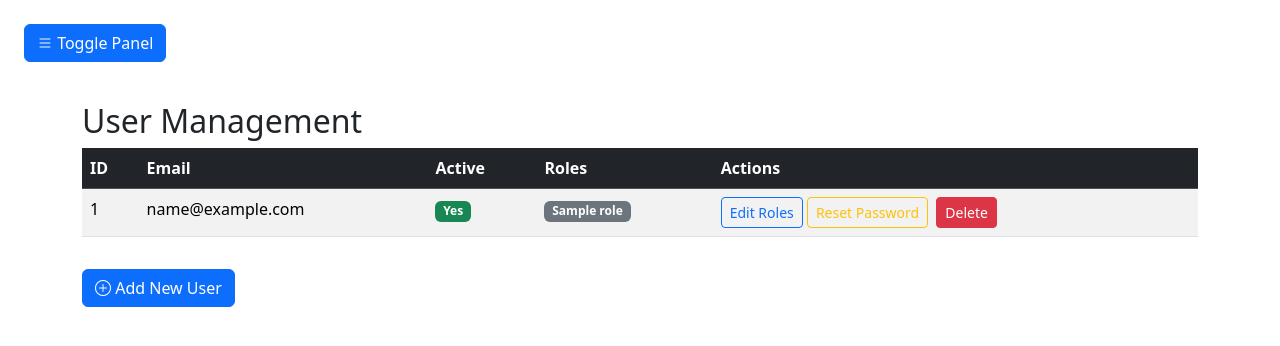
After one commit to mrcouthy/flaskspa, a Flask app: template templates/admin/user_management.html in a window 1280 px wide. The commit adds this page. Shown: the top 346 px of the page. Run offline with Flask 3, Linux system fonts and the light colour scheme; tables that the repository leaves empty hold one stand-in row (values such as "Sample post"); the template is opened without the code that fills it: values that come from a table or form of the project are taken from there, most other values are stand-ins (such as "Sample title", 1, 10 or a date in 2020).

Commit message:
feat: Implement role-based auth and user management
This commit introduces a comprehensive suite of features for user
authentication, role-based access control (RBAC), and user administration.

Key Features and Changes:

Phase 1: User Authentication and Role Setup
- Integrated Flask-Security-Too for managing users, roles, and sessions.
- Defined SQLAlchemy models for User and Role, including many-to-many relationships.
- Implemented login/logout functionality with custom templates.
- Added an admin-only feature to create new users, as self-registration is disabled.
- Created a `flask init-db` CLI command to initialize the database and seed default roles (admin, editor, viewer) and an initial admin user (admin@example.com).

Phase 2: Role-Based Authorization (RBAC)
- Implemented RBAC using Flask-Security-Too's `@roles_required` decorator to protect routes. This is demonstrated on all admin-specific routes.
- Conceptualized UI changes based on roles (e.g., conditional navigation).

Phase 3: User Management UI (Admin-only)
- Created a User Management page (`/admin/users`) for admins to view all users, their status, and roles.
- Implemented functionality for admins to assign/unassign roles to users through a dedicated "Edit Roles" page.
- Implemented functionality for admins to initiate password resets for users (sends reset instructions via email, output to console in dev).
- Implemented functionality for admins to delete users, with a safeguard preventing self-deletion.

Phase 4: Refinements and Finalization
- Added admin-specific navigation links ("User Management", "Add New User") to the side panel, visible only to users with the "admin" role.
- Generated a `MANUAL_TESTING_CHECKLIST.md` to guide thorough testing of all new features.

This provides a robust foundation for managing users and controlling access within the Flask application. Email sending is configured for console output in development; a real email server would be needed for production password resets.

```diff
--- a/app.py
+++ b/app.py
@@ -1,10 +1,223 @@
-from flask import Flask, render_template
+from flask import Flask, render_template, flash, redirect, url_for, abort
+from flask_sqlalchemy import SQLAlchemy
+from flask_security import Security, SQLAlchemyUserDatastore, UserMixin, RoleMixin, roles_required, current_user
+from flask_security.recoverable import send_reset_password_instructions
+from flask_mail import Mail
+from flask_wtf import FlaskForm
+from wtforms import StringField, PasswordField, SelectMultipleField, BooleanField, SubmitField
+from wtforms.validators import DataRequired, Email
+# from wtforms.fields import PasswordField # This was for older Flask-WTF, PasswordField is now in wtforms directly
 
+# Basic App Configuration
 app = Flask(__name__)
+app.config['SECRET_KEY'] = 'super-secret-key-for-dev' # Replace with a real secret key
+app.config['SQLALCHEMY_DATABASE_URI'] = 'sqlite:///app.db'
+app.config['SQLALCHEMY_TRACK_MODIFICATIONS'] = False
+
+# Mail Configuration (for console output)
+app.config['MAIL_SERVER'] = 'localhost'
+app.config['MAIL_PORT'] = 1025
+app.config['MAIL_USE_TLS'] = False
+app.config['MAIL_USE_SSL'] = False
+app.config['MAIL_USERNAME'] = None
+app.config['MAIL_PASSWORD'] = None
+app.config['MAIL_DEFAULT_SENDER'] = 'noreply@example.com'
+
+# Flask-Security-Too Configuration
+app.config['SECURITY_PASSWORD_SALT'] = 'super-secret-salt-for-dev' # Replace with a real salt
+app.config['SECURITY_REGISTERABLE'] = False # Disable self-registration
+app.config['SECURITY_SEND_REGISTER_EMAIL'] = False
+app.config['SECURITY_USER_IDENTITY_ATTRIBUTES'] = ['email'] # Use email as username
+app.config['SECURITY_POST_LOGIN_VIEW'] = '/'
+app.config['SECURITY_POST_LOGOUT_VIEW'] = '/'
+app.config['SECURITY_EMAIL_SENDER'] = 'noreply@example.com' # For Flask-Security-Too emails
+# SECURITY_RESET_URL and SECURITY_RESET_PASSWORD_URL default to /reset and /reset/<token>
+
+# Initialize SQLAlchemy and Mail
+db = SQLAlchemy(app)
+mail = Mail(app)
+
+# Define Models (Role and User are already defined below, ensuring imports are correct)
+roles_users = db.Table('roles_users',
+        db.Column('user_id', db.Integer(), db.ForeignKey('user.id')),
+        db.Column('role_id', db.Integer(), db.ForeignKey('role.id')))
+
+class Role(db.Model, RoleMixin):
+    id = db.Column(db.Integer(), primary_key=True)
+    name = db.Column(db.String(80), unique=True)
+    description = db.Column(db.String(255))
+
+class User(db.Model, UserMixin):
+    id = db.Column(db.Integer, primary_key=True)
+    email = db.Column(db.String(255), unique=True)
+    password = db.Column(db.String(255))
+    active = db.Column(db.Boolean())
+    fs_uniquifier = db.Column(db.String(64), unique=True, nullable=False) # Required for Flask-Security-Too v5+
+    roles = db.relationship('Role', secondary=roles_users,
+                            backref=db.backref('users', lazy='dynamic'))
+
+# Setup Flask-Security
+user_datastore = SQLAlchemyUserDatastore(db, User, Role)
+# 'security' variable will be initialized after form and models are defined.
+
+# Forms
+class AddUserForm(FlaskForm):
+    email = StringField('Email', validators=[DataRequired(), Email()])
+    password = PasswordField('Password', validators=[DataRequired()])
+    # Choices are set dynamically in the route
+    roles = SelectMultipleField('Roles', coerce=int, validate_choice=False)
+    active = BooleanField('Active', default=True)
+    submit = SubmitField('Create User')
+
+class EditUserRolesForm(FlaskForm):
+    # Choices are set dynamically in the route
+    roles = SelectMultipleField('Roles', coerce=int, validate_choice=False)
+    submit = SubmitField('Update Roles')
+
+security = Security(app, user_datastore) # Initialize security after models and forms that might be needed by security
 
 @app.route('/')
 def home():
     return render_template('index.html')
 
+@app.route('/admin/add_user', methods=['GET', 'POST'])
+@roles_required('admin')
+def add_user():
+    form = AddUserForm()
+    # Populate roles choices dynamically
+    form.roles.choices = [(role.id, role.name) for role in Role.query.all()]
+
+    if form.validate_on_submit():
+        email = form.email.data
+        password = form.password.data
+        active = form.active.data
+        role_ids = form.roles.data
+
+        if user_datastore.find_user(email=email):
+            flash(f"User with email {email} already exists.", 'danger')
+        else:
+            selected_roles = [user_datastore.find_role(id=role_id) for role_id in role_ids]
+            # Filter out None if a role_id was invalid, though validate_choice=False might allow non-existent ones
+            selected_roles = [role for role in selected_roles if role]
+
+            user_datastore.create_user(
+                email=email,
+                password=password, # Flask-Security-Too will hash this
+                active=active,
+                roles=selected_roles
+            )
+            db.session.commit()
+            flash(f"User {email} created successfully!", 'success')
+            return redirect(url_for('add_user')) # Redirect to clear form or to a user list
+
+    return render_template('admin/add_user.html', form=form)
+
+@app.route('/admin/users')
+@roles_required('admin')
+def user_management():
+    users = User.query.all()
+    return render_template('admin/user_management.html', users=users)
+
+@app.route('/admin/user/<int:user_id>/edit_roles', methods=['GET', 'POST'])
+@roles_required('admin')
+def edit_user_roles(user_id):
+    user = user_datastore.get_user(user_id)
+    if not user:
+        flash(f"User with ID {user_id} not found.", "danger")
+        return redirect(url_for('user_management'))
+
+    form = EditUserRolesForm()
+    # Populate roles choices dynamically
+    form.roles.choices = [(role.id, role.name) for role in Role.query.all()]
+
+    if form.validate_on_submit():
+        # Clear existing roles
+        for role in list(user.roles): # Iterate over a copy for safe removal
+            user_datastore.remove_role_from_user(user, role)
+
+        # Add newly selected roles
+        for role_id in form.roles.data:
+            role_obj = user_datastore.find_role(id=role_id)
+            if role_obj:
+                user_datastore.add_role_to_user(user, role_obj)
+
+        db.session.commit()
+        flash(f"Roles for {user.email} updated successfully.", 'success')
+        return redirect(url_for('user_management'))
+    elif not form.is_submitted(): # Populate form with current roles on GET request
+        form.roles.data = [role.id for role in user.roles]
+
+    return render_template('admin/edit_user_roles.html', form=form, user=user)
+
+@app.route('/admin/user/<int:user_id>/reset_password', methods=['POST'])
+@roles_required('admin')
+def admin_reset_password(user_id):
+    user = user_datastore.get_user(user_id)
+    if not user:
+        flash(f"User with ID {user_id} not found.", "danger")
+        return redirect(url_for('user_management')) # Or abort(404)
+
+    # This uses Flask-Security-Too's mechanism, which should use the Mail setup
+    # and configured templates (security/forgot_password.html, security/reset_password.html).
+    # The actual email sending (or console output) happens via Flask-Mail.
+    # The token generation and handling is done by Flask-Security-Too.
+    send_reset_password_instructions(user)
+
+    flash(f"Password reset instructions have been sent to {user.email}.", 'success')
+    return redirect(url_for('user_management'))
+
+@app.route('/admin/user/<int:user_id>/delete', methods=['POST'])
+@roles_required('admin')
+def delete_user(user_id):
+    user_to_delete = User.query.get_or_404(user_id)
+
+    if user_to_delete.id == current_user.id:
+        flash("You cannot delete yourself.", "danger")
+        return redirect(url_for('user_management'))
+
+    # Check if the user has an 'admin' role - for additional safety, might prevent deletion of other admins
+    # This is an optional, more advanced check. For now, we'll stick to the primary requirement.
+    # if 'admin' in [role.name for role in user_to_delete.roles]:
+    #     flash("Admin users cannot be deleted through this interface for safety.", "warning")
+    #     return redirect(url_for('user_management'))
+
+    email_copy = user_to_delete.email # For the flash message after deletion
+
+    # Using user_datastore.delete_user is preferred as it might handle more FSecurity specific cleanups
+    if user_datastore.delete_user(user_to_delete):
+        db.session.commit() # Flask-Security-Too's delete_user might not commit by default
+        flash(f"User {email_copy} has been deleted successfully.", 'success')
+    else:
+        # This case might be rare if get_or_404 already found the user
+        flash(f"Error deleting user {email_copy}. User might not exist or other issue.", 'danger')
+
+    return redirect(url_for('user_management'))
+
+
+# A simple command to create the database tables and a default user/role
+@app.cli.command("init-db")
+def init_db_command():
+    """Creates the database tables and default roles/users."""
+    db.create_all()
+
+    roles_to_create = {
+        "admin": "Administrator",
+        "editor": "Content Editor",
+        "viewer": "Standard User/Viewer"
+    }
+
+    for role_name, role_description in roles_to_create.items():
+        if not user_datastore.find_role(role_name):
+            user_datastore.create_role(name=role_name, description=role_description)
+            print(f"Role '{role_name}' created.")
+
+    if not user_datastore.find_user(email="admin@example.com"):
+        user_datastore.create_user(email="admin@example.com", password="password", roles=["admin"])
+        print("Default admin user 'admin@example.com' created.")
+
+    db.session.commit()
+    print("Database initialization complete.")
+
+
 if __name__ == '__main__':
     app.run(debug=True)
--- /dev/null
+++ b/requirements.txt
@@ -0,0 +1,5 @@
+Flask
+Flask-SQLAlchemy
+Flask-WTF
+Flask-Security-Too
+email_validator
--- /dev/null
+++ b/templates/admin/user_management.html
@@ -0,0 +1,62 @@
+{% extends "base.html" %}
+{% block title %}User Management - {{ super() }}{% endblock %}
+{% block content %}
+<div class="container mt-4">
+    <h2>User Management</h2>
+    <div class="table-responsive">
+        <table class="table table-striped table-hover">
+            <thead class="table-dark">
+                <tr>
+                    <th>ID</th>
+                    <th>Email</th>
+                    <th>Active</th>
+                    <th>Roles</th>
+                    <th>Actions</th>
+                </tr>
+            </thead>
+            <tbody>
+                {% if users %}
+                    {% for user in users %}
+                    <tr>
+                        <td>{{ user.id }}</td>
+                        <td>{{ user.email }}</td>
+                        <td>
+                            {% if user.active %}
+                                <span class="badge bg-success">Yes</span>
+                            {% else %}
+                                <span class="badge bg-danger">No</span>
+                            {% endif %}
+                        </td>
+                        <td>
+                            {% for role in user.roles %}
+                                <span class="badge bg-secondary me-1">{{ role.name }}</span>
+                            {% else %}
+                                <span class="text-muted">No roles assigned</span>
+                            {% endfor %}
+                        </td>
+                        <td>
+                            <a href="{{ url_for('edit_user_roles', user_id=user.id) }}" class="btn btn-sm btn-outline-primary mb-1 mb-md-0">Edit Roles</a>
+                            <form action="{{ url_for('admin_reset_password', user_id=user.id) }}" method="POST" style="display:inline;" class="me-1 mb-1 mb-md-0">
+                                <button type="submit" class="btn btn-sm btn-outline-warning" onclick="return confirm('Are you sure you want to send password reset instructions to {{ user.email }}?');">Reset Password</button>
+                            </form>
+                            <form action="{{ url_for('delete_user', user_id=user.id) }}" method="POST" style="display:inline;">
+                                <button type="submit" class="btn btn-sm btn-danger"
+                                        {% if user.id == current_user.id %}disabled title="You cannot delete yourself."{% endif %}
+                                        onclick="return confirm('Are you sure you want to delete user {{ user.email }}? This action cannot be undone.');">
+                                    Delete
+                                </button>
+                            </form>
+                        </td>
+                    </tr>
+                    {% endfor %}
+                {% else %}
+                <tr>
+                    <td colspan="5" class="text-center">No users found.</td>
+                </tr>
+                {% endif %}
+            </tbody>
+        </table>
+    </div>
+    <a href="{{ url_for('add_user') }}" class="btn btn-primary mt-3"><i class="bi bi-plus-circle"></i> Add New User</a>
+</div>
+{% endblock %}
--- a/templates/base.html
+++ b/templates/base.html
@@ -45,6 +45,33 @@
                         <i class="bi bi-person-lines-fill"></i> Contact
                     </a>
                 </li>
+                {% if current_user.is_authenticated and current_user.has_role('admin') %}
+                <li class="list-group-item list-group-item-secondary text-uppercase small pt-2 pb-2 ps-3">Admin Tools</li>
+                <li class="list-group-item">
+                    <a href="{{ url_for('user_management') }}" class="list-group-item list-group-item-action">
+                        <i class="bi bi-people"></i> User Management
+                    </a>
+                </li>
+                <li class="list-group-item">
+                    <a href="{{ url_for('add_user') }}" class="list-group-item list-group-item-action">
+                        <i class="bi bi-person-plus"></i> Add New User
+                    </a>
+                </li>
+                {% endif %}
+                <hr> <!-- Visual separator -->
+                {% if current_user.is_authenticated %}
+                <li class="list-group-item">
+                  <a href="{{ url_for_security('logout') }}" class="list-group-item list-group-item-action">
+                    <i class="bi bi-box-arrow-right"></i> Logout ({{ current_user.email }})
+                  </a>
+                </li>
+                {% else %}
+                <li class="list-group-item">
+                  <a href="{{ url_for_security('login') }}" class="list-group-item list-group-item-action">
+                    <i class="bi bi-box-arrow-in-right"></i> Login
+                  </a>
+                </li>
+                {% endif %}
             </ul>
             <!-- Side panel content will go here (placeholder <p> can be removed if menu is sufficient) -->
             <!-- <p>Side Panel Content</p> -->
```
Also changed, not shown: MANUAL_TESTING_CHECKLIST.md (added, +117 -0 lines), templates/admin/add_user.html (added, +52 -0 lines), templates/admin/edit_user_roles.html (added, +34 -0 lines), templates/security/forgot_password.html (added, +15 -0 lines), templates/security/login_user.html (added, +39 -0 lines), templates/security/reset_password.html (added, +15 -0 lines).
